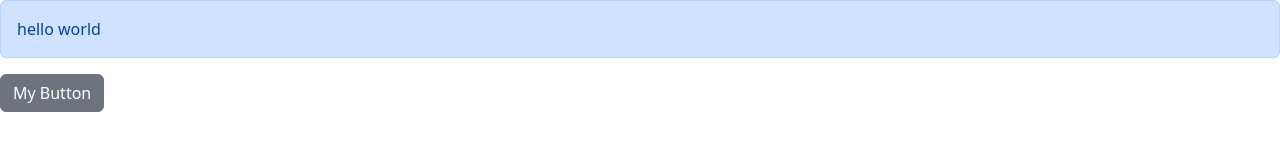
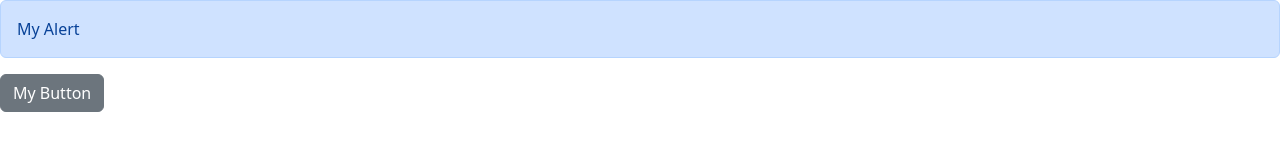
Before and after one commit to sameerkali/Learn_react, a React (Vite) app in the folder mosh_course/: page / in a window 1280 px wide. Shown: the top 160 px of the page. Built offline with nearby package versions, Linux system fonts and the light colour scheme.

Commit message:
impliment useState in alert

```diff
--- a/mosh_course/src/App.tsx
+++ b/mosh_course/src/App.tsx
@@ -1,13 +1,13 @@
+import { useState } from "react";
 import Alert from "./component/Alert";
 import Button from "./component/Button";
 
 function App() {
+  const [ alertVisible, setAlertVisible] =  useState(true);
   return (
     <div>
-      <Alert>
-        hello <span>world</span>
-      </Alert>
-      <Button  color="secondary" onClick={()=>{console.log("Clicked")}}>My Button</Button>
+      {alertVisible && <Alert>My Alert</Alert>}
+      <Button  color="secondary" onClick={()=>{console.log("hello i am clicked  ")}}>My Button</Button>
     </div>
   );
 }
```
